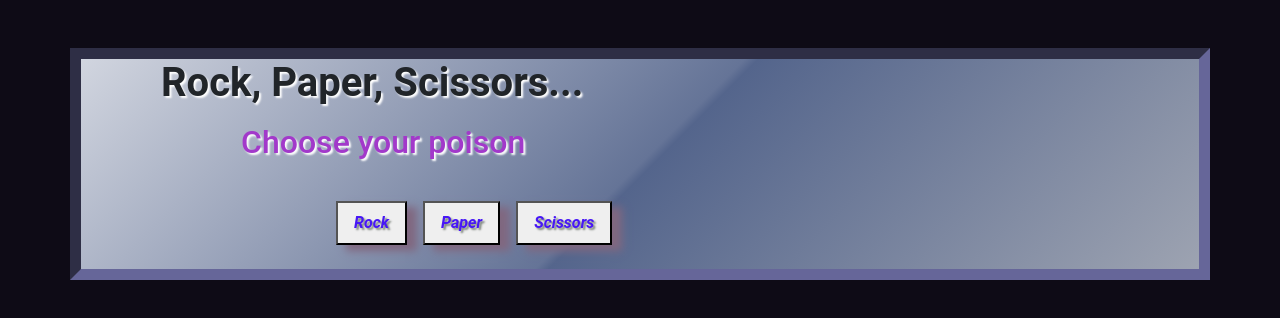
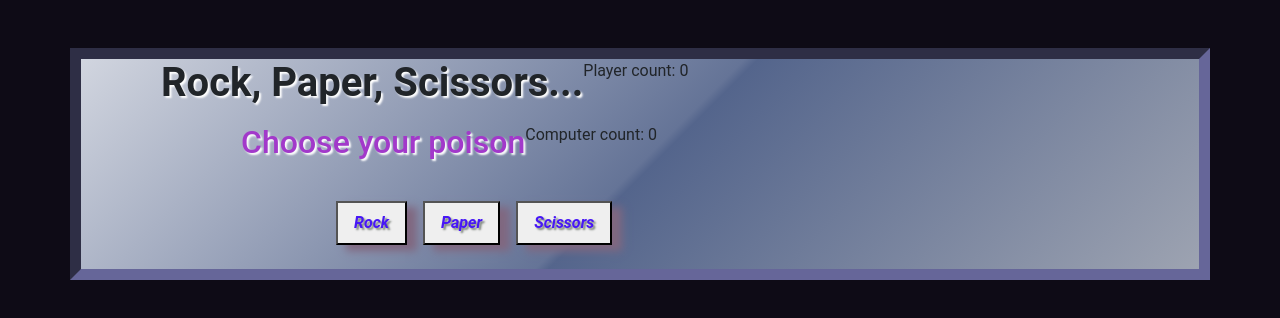
Before and after one commit to BecsController/rockpaperscissors, a plain HTML site: page index.html in a window 1280 px wide. Drawn offline with nearby package versions, Linux system fonts and the light colour scheme.

Commit message:
add counts

```diff
--- a/index.html
+++ b/index.html
@@ -18,10 +18,12 @@
 
       <div class="row">
         <h1>Rock, Paper, Scissors...</h1>
+        <p> Player count: 0</p>
       </div>
 
       <div class="row">
         <h2>Choose your poison</h2>
+        <p> Computer count: 0</p>
       </div>
 
       <div class="row" id="buttons">
```
